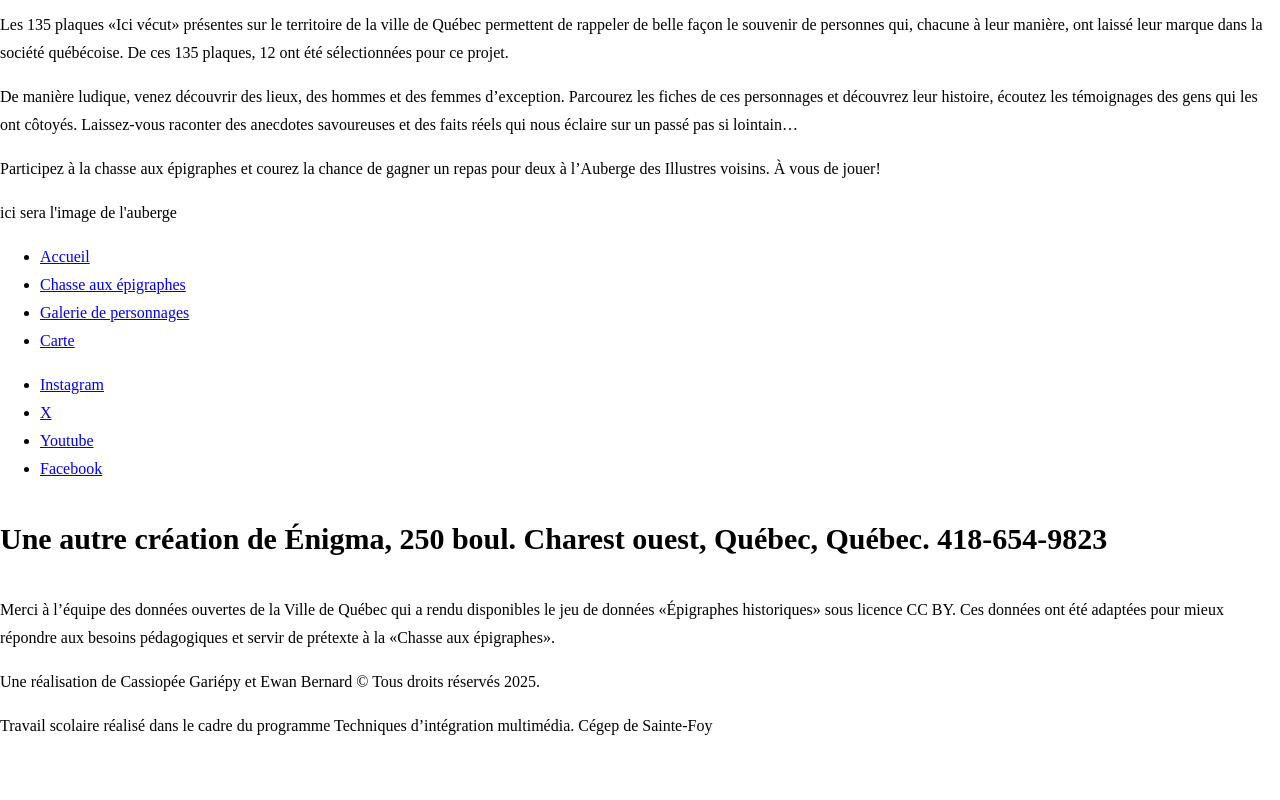
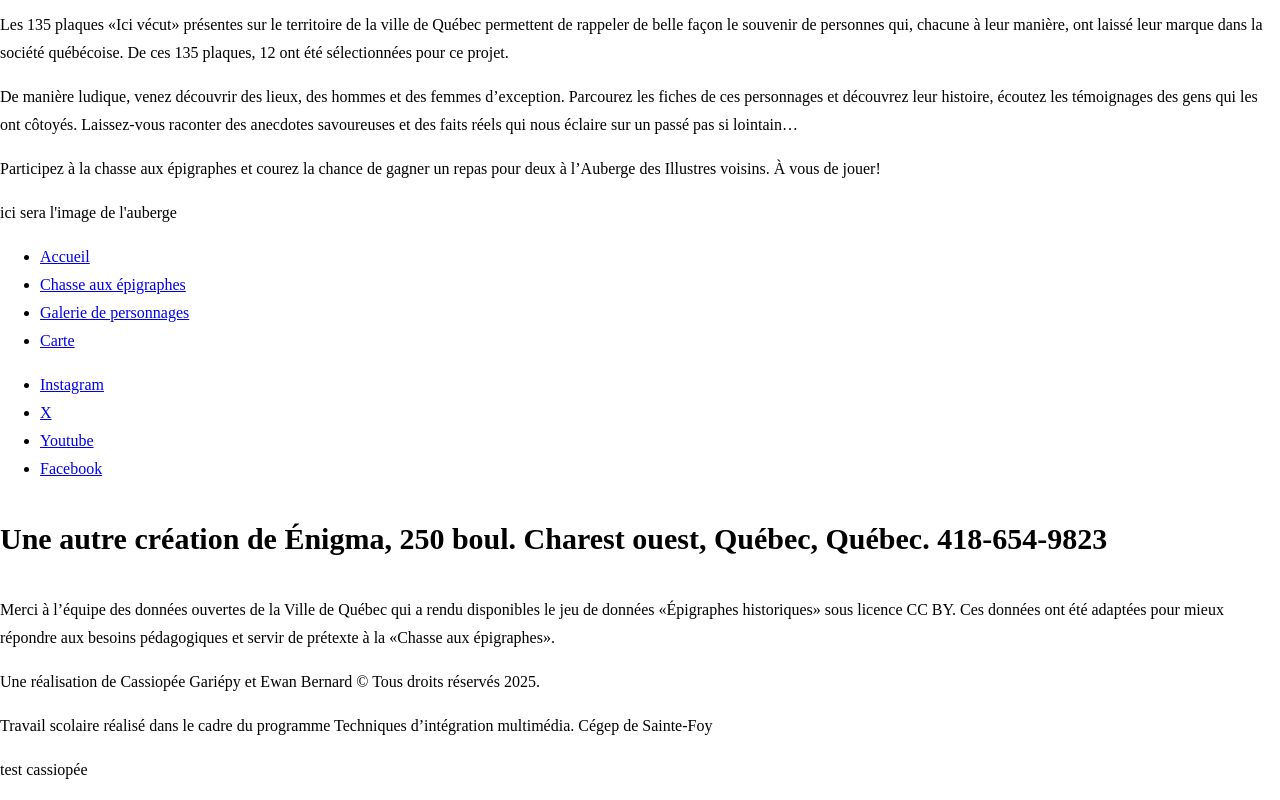
Before and after one commit to CassiopeeG/Chasse_aux_epigraphes, a plain HTML site: page accueil/index.html in a window 1280 px wide. Shown: the part 981-1781 px from the top of the page. Before the commit the page ends 1737 px from the top, so only its background shows below. Drawn offline with Linux system fonts and the light colour scheme; a web font is replaced by a local one.

Commit message:
Test Cassiopée

```diff
--- a/accueil/index.html
+++ b/accueil/index.html
@@ -108,6 +108,7 @@
 
                 <p>Travail scolaire réalisé dans le cadre du programme Techniques d’intégration multimédia. Cégep de Sainte-Foy</p>
 
+                <p>test cassiopée</p>
               </footer>
 
         </body>
```
